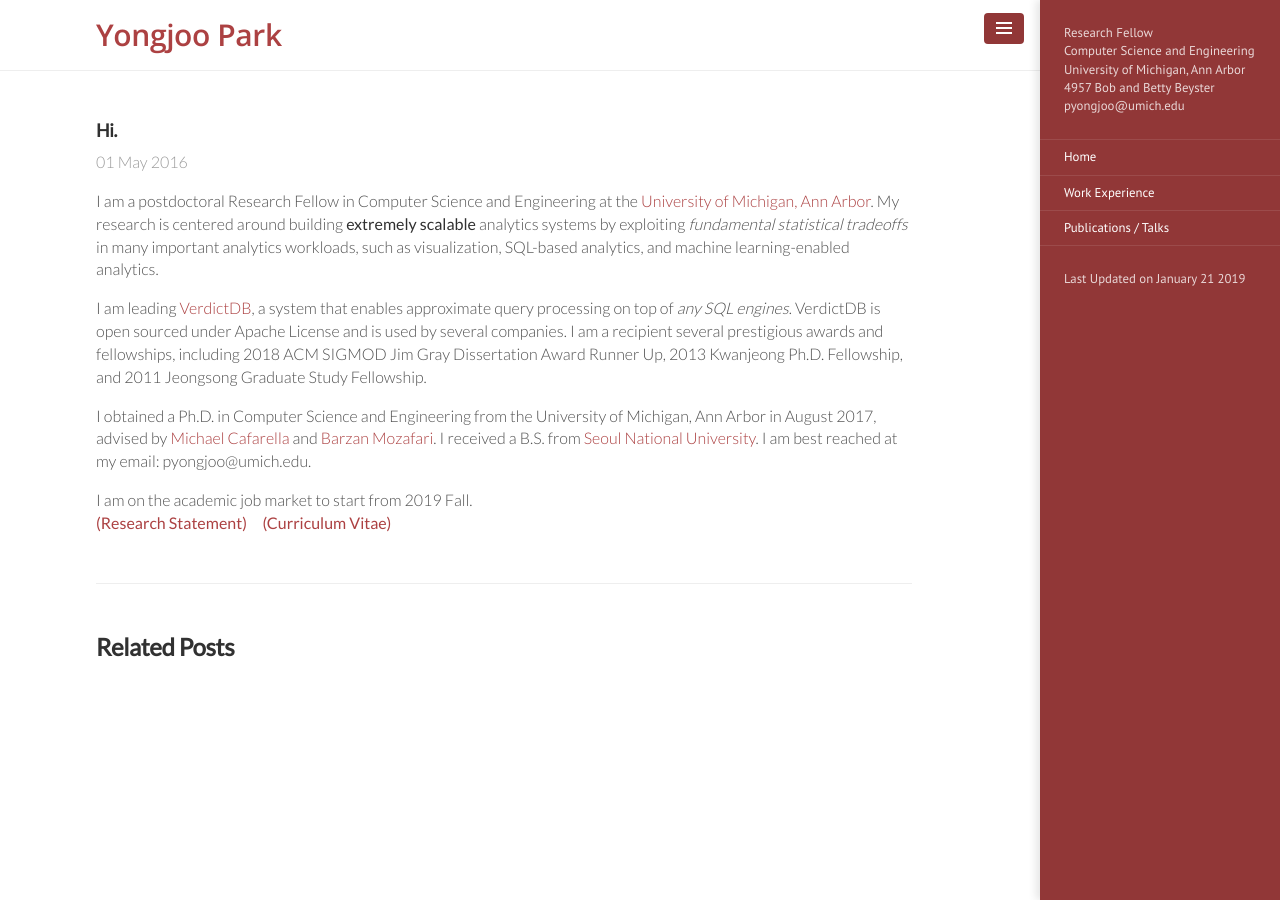
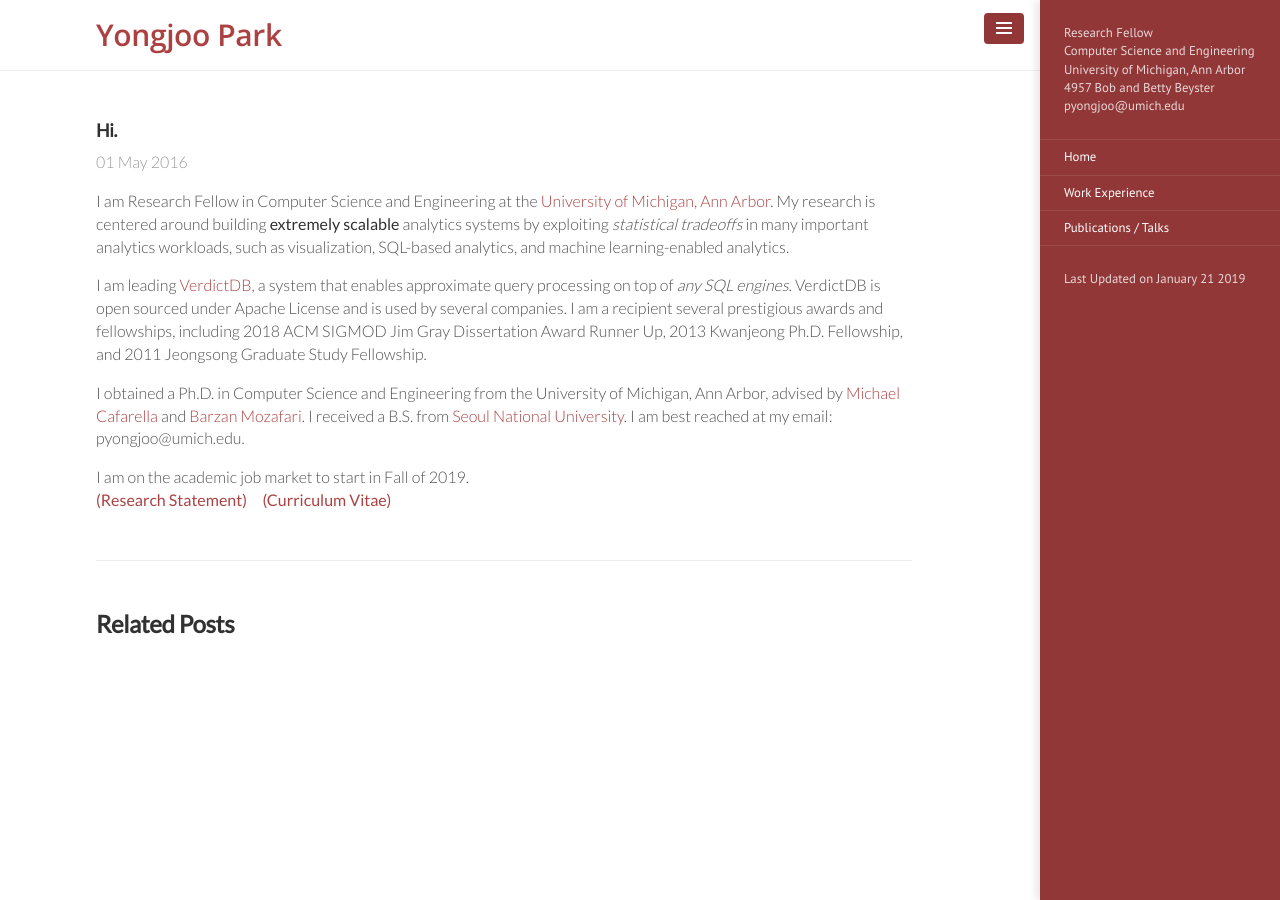
Before and after one commit to pyongjoo/pyongjoo.github.io, a Jekyll site: the page built from _intro/2016-05-01-hi.md, in a window 1280 px wide. Built offline with Jekyll 4.4.1, drawn with Linux system fonts in a browser that asks for light colours.

Commit message:
Update 2016-05-01-hi.md

```diff
--- a/_intro/2016-05-01-hi.md
+++ b/_intro/2016-05-01-hi.md
@@ -3,17 +3,17 @@ layout: post
 title: Hi.
 ---
 
-I am a postdoctoral Research Fellow in Computer Science and Engineering at the [University of
+I am Research Fellow in Computer Science and Engineering at the [University of
 Michigan, Ann Arbor](http://cse.umich.edu/).
-My research is centered around building **extremely scalable** analytics systems by exploiting *fundamental statistical tradeoffs* in many important analytics workloads, such as visualization, SQL-based analytics, and machine learning-enabled analytics.
+My research is centered around building **extremely scalable** analytics systems by exploiting *statistical tradeoffs* in many important analytics workloads, such as visualization, SQL-based analytics, and machine learning-enabled analytics.
 
 I am leading [VerdictDB](http://verdictdb.org/), a system that enables approximate query processing on top of *any SQL engines*. VerdictDB is open sourced under Apache License and is used by several companies.
 I am a recipient several prestigious awards and fellowships, including 2018 ACM SIGMOD Jim Gray Dissertation Award Runner Up, 2013 Kwanjeong Ph.D. Fellowship, and 2011 Jeongsong Graduate Study Fellowship.
 
-I obtained a Ph.D. in Computer Science and Engineering from the University of Michigan, Ann Arbor in August 2017, advised by [Michael Cafarella](http://web.eecs.umich.edu/~michjc/) and [Barzan Mozafari](http://web.eecs.umich.edu/~mozafari/).
+I obtained a Ph.D. in Computer Science and Engineering from the University of Michigan, Ann Arbor, advised by [Michael Cafarella](http://web.eecs.umich.edu/~michjc/) and [Barzan Mozafari](http://web.eecs.umich.edu/~mozafari/).
 I received a B.S. from [Seoul National University](https://en.wikipedia.org/wiki/Seoul_National_University).
 I am best reached at my email: pyongjoo@umich.edu.
 
-I am on the academic job market to start from 2019 Fall.
+I am on the academic job market to start in Fall of 2019.
 **[(Research Statement)]({{ site.url }}/resources/Yongjoo_Research_Statement_2019.pdf)** &nbsp; &nbsp;
 **[(Curriculum Vitae)]({{ site.url }}/resources/Yongjoo_CV_2018_11.pdf)**
```
